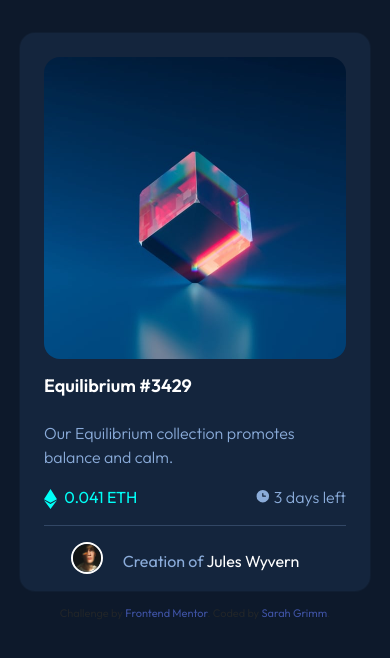
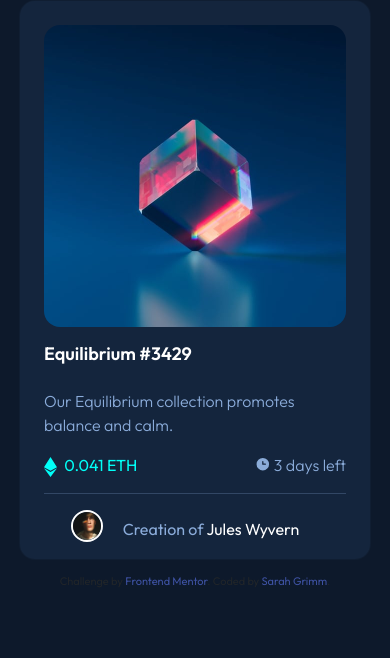
Before and after one commit to sarahagrimm/nft-preview-card-component-main, a website: page index.html in a window 390 px wide. Drawn offline with nearby package versions, Linux system fonts and the light colour scheme.

Commit message:
Fixing Mobile Responsiveness

```diff
--- a/style.css
+++ b/style.css
@@ -98,6 +98,5 @@ a {
 @media only screen and (max-width: 999px) {
     body {
         justify-content: initial;
-        padding-top: 2rem;
     }
 }
```
